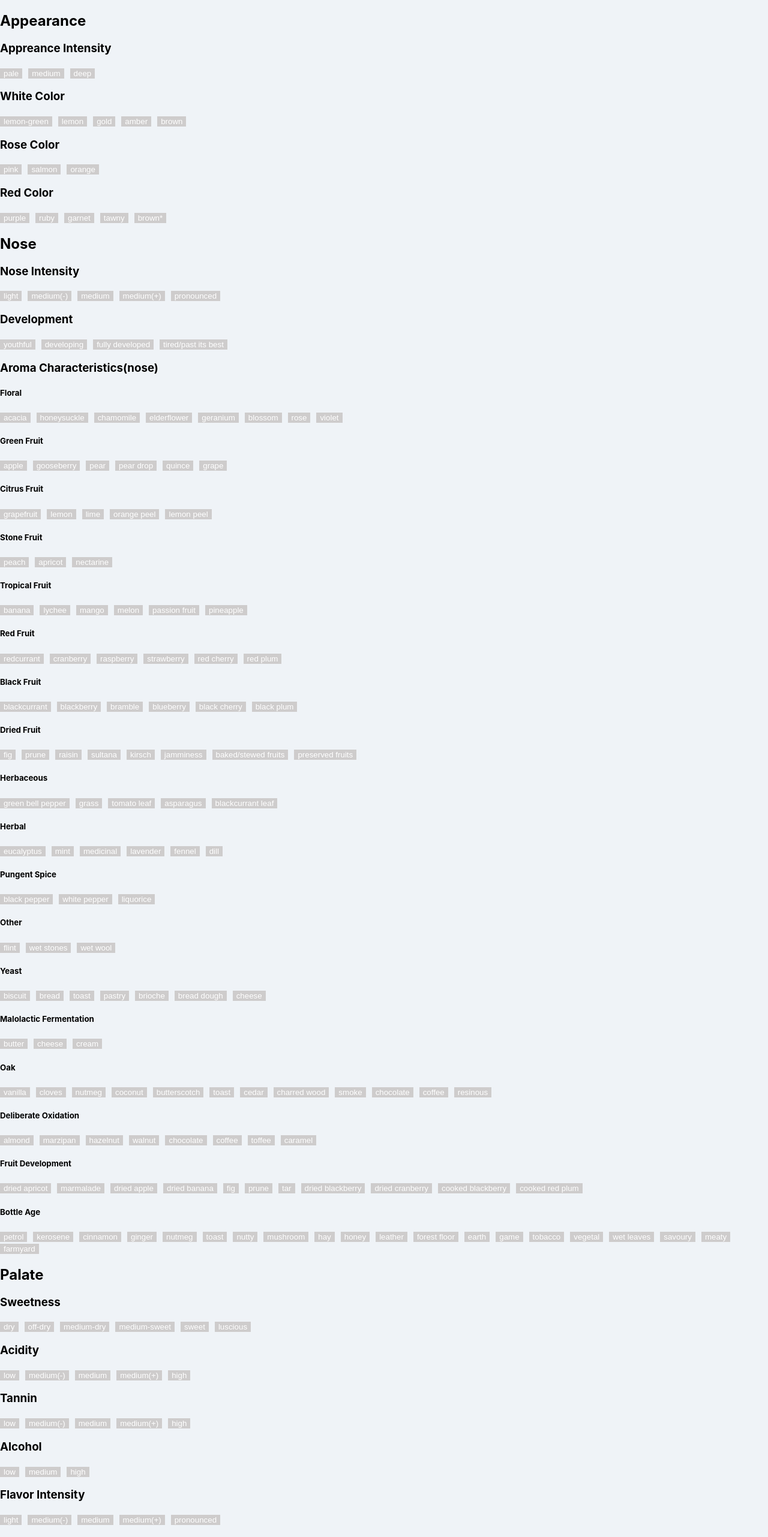
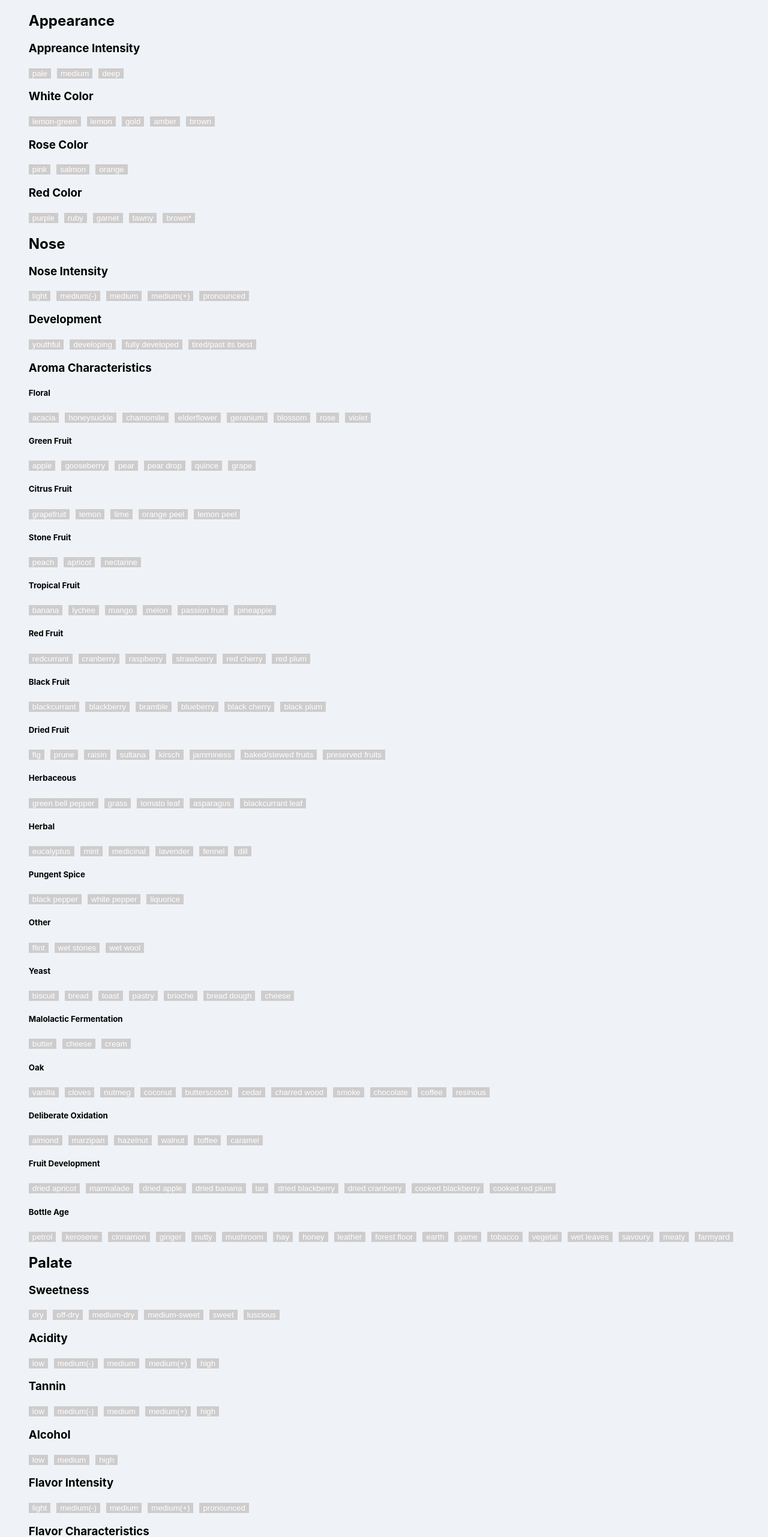
Before and after one commit to sangmoon/vline, a React (Create React App) app: page / in a window 1280 px wide. Shown: the top 2563 px of the page at 60% size. Built offline with nearby package versions, Linux system fonts and the light colour scheme.

Commit message:
add alert

```diff
--- a/src/App.js
+++ b/src/App.js
@@ -94,6 +94,12 @@ class Board extends React.Component {
   copyToClipboard = () => {
     const text = document.getElementById("text").innerHTML.replace(/<br[^>]*>/g, "\n")
     navigator.clipboard.writeText(text).then(function() {
+      const length = text.length
+      if (length <=512) {
+        alert("Copying to clipboard was successful!\nlength is " + text.length + "/512.")
+      } else {
+        alert("Copying succeed but your text are longer than vivino limit 512, how about reduce?")
+      }
       console.log("Copying to clipboard was successful!\n length is " + text.length)
     }, function(err) {
       console.error("Async: Could not copy text: ", err);
@@ -112,7 +118,7 @@ class Board extends React.Component {
       <h1>Nose</h1>
       <Choices choices={["light", "medium(-)", "medium", "medium(+)", "pronounced"]} type="noseIntensity" active_choices={this.state.noseIntensity} callback_on={this.exclusiveChoiceChange.bind(this)}/>
       <Choices choices={["youthful", "developing", "fully developed", "tired/past its best"]} type="development" active_choices={this.state.development} callback_on={this.exclusiveChoiceChange.bind(this)}/>
-      <h3>Aroma Characteristics(nose) </h3>
+      <h3>Aroma Characteristics</h3>
       <Choices choices={floral} title="floral" type="aromaCharacteristics" active_choices={this.state.aromaCharacteristics} callback_on={this.multiChoiceChange.bind(this)}/>
       <Choices choices={greenFruit} title="greenFruit" type="aromaCharacteristics" active_choices={this.state.aromaCharacteristics} callback_on={this.multiChoiceChange.bind(this)}/>
       <Choices choices={citrusFruit} title="citrusFruit" type="aromaCharacteristics" active_choices={this.state.aromaCharacteristics} callback_on={this.multiChoiceChange.bind(this)}/>
@@ -138,7 +144,7 @@ class Board extends React.Component {
       <Choices choices={["low", "medium(-)", "medium", "medium(+)", "high"]} type="tannin" active_choices={this.state.tannin} callback_on={this.exclusiveChoiceChange.bind(this)}/>
       <Choices choices={["low", "medium", "high"]} type="alcohol" active_choices={this.state.alcohol} callback_on={this.exclusiveChoiceChange.bind(this)}/>
       <Choices choices={["light", "medium(-)", "medium", "medium(+)", "pronounced"]} type="flavorIntensity" active_choices={this.state.flavorIntensity} callback_on={this.exclusiveChoiceChange.bind(this)}/>
-      <h3>Aroma Characteristics(flavor) </h3>
+      <h3>Flavor Characteristics</h3>
       <Choices choices={floral} title="floral" type="flavorCharacteristics" active_choices={this.state.flavorCharacteristics} callback_on={this.multiChoiceChange.bind(this)}/>
       <Choices choices={greenFruit} title="greenFruit" type="flavorCharacteristics" active_choices={this.state.flavorCharacteristics} callback_on={this.multiChoiceChange.bind(this)}/>
       <Choices choices={citrusFruit} title="citrusFruit" type="flavorCharacteristics" active_choices={this.state.flavorCharacteristics} callback_on={this.multiChoiceChange.bind(this)}/>
@@ -166,7 +172,7 @@ class Board extends React.Component {
       <p onClick={this.copyToClipboard} id="text">
         Appearance: The wine is {this.state.appreanceIntensity.join(",")} {this.state.color.join(",")}<br/>
         Nose: It has a {this.state.noseIntensity.join(",")} and is {this.state.development.join(",")}. The aromas are of {this.state.aromaCharacteristics.join(",")} <br/>
-        Palate: It is {this.state.sweetness.join(",")} with {this.state.acidity.join(",")} acidity, {this.state.tannin.join(",")} tannin, {this.state.alcohol.join(",")} alcohol and {this.state.body.join(",")} body. It has a {this.state.flavorIntensity.join(",")} flavor intensity and {this.state.finish.join(",")} finish<br/>
+        Palate: It is {this.state.sweetness.join(",")} with {this.state.acidity.join(",")} acidity, {this.state.tannin.join(",")} tannin, {this.state.alcohol.join(",")} alcohol and {this.state.body.join(",")} body. Flavors are of {this.state.flavorCharacteristics.join(",")}. It has a {this.state.flavorIntensity.join(",")} flavor intensity and {this.state.finish.join(",")} finish<br/>
         Assessment of Quality: It is {this.state.quality.join(",")}<br/>
         Readiness for Drinking: {this.state.readinessOfDrinking.join(",")}
       </p>
--- a/src/Lexion.js
+++ b/src/Lexion.js
@@ -15,11 +15,11 @@ const other = ["flint", "wet stones", "wet wool"]
 /* SECONDARY AROMAS AND FLAVOURS */
 const yeast = ["biscuit", "bread", "toast", "pastry", "brioche", "bread dough", "cheese"]
 const malolacticFermentation = ["butter", "cheese", "cream"]
-const oak = ["vanilla", "cloves", "nutmeg", "coconut", "butterscotch", "toast", "cedar", "charred wood", "smoke", "chocolate", "coffee", "resinous"]
+const oak = ["vanilla", "cloves", "nutmeg", "coconut", "butterscotch", "cedar", "charred wood", "smoke", "chocolate", "coffee", "resinous"]
 
 /* TERTIARY AROMAS AND FLAVOURS */
-const deliberateOxidation = ["almond", "marzipan", "hazelnut", "walnut", "chocolate", "coffee", "toffee", "caramel"]
-const fruitDevelopment = ["dried apricot", "marmalade", "dried apple", "dried banana", "fig", "prune", "tar", "dried blackberry", "dried cranberry", "cooked blackberry", "cooked red plum"]
-const bottleAge = ["petrol", "kerosene", "cinnamon", "ginger", "nutmeg", "toast", "nutty", "mushroom", "hay", "honey", "leather", "forest floor", "earth", "game", "tobacco", "vegetal", "wet leaves", "savoury", "meaty", "farmyard"]
+const deliberateOxidation = ["almond", "marzipan", "hazelnut", "walnut", "toffee", "caramel"]
+const fruitDevelopment = ["dried apricot", "marmalade", "dried apple", "dried banana", "tar", "dried blackberry", "dried cranberry", "cooked blackberry", "cooked red plum"]
+const bottleAge = ["petrol", "kerosene", "cinnamon", "ginger", "nutty", "mushroom", "hay", "honey", "leather", "forest floor", "earth", "game", "tobacco", "vegetal", "wet leaves", "savoury", "meaty", "farmyard"]
 
 export {floral, greenFruit, citrusFruit, stoneFruit, tropicalFruit, redFruit, blackFruit, driedFruit, herbaceous, herbal, pungentSpice,other, yeast, malolacticFermentation, oak, deliberateOxidation, fruitDevelopment, bottleAge}
```
